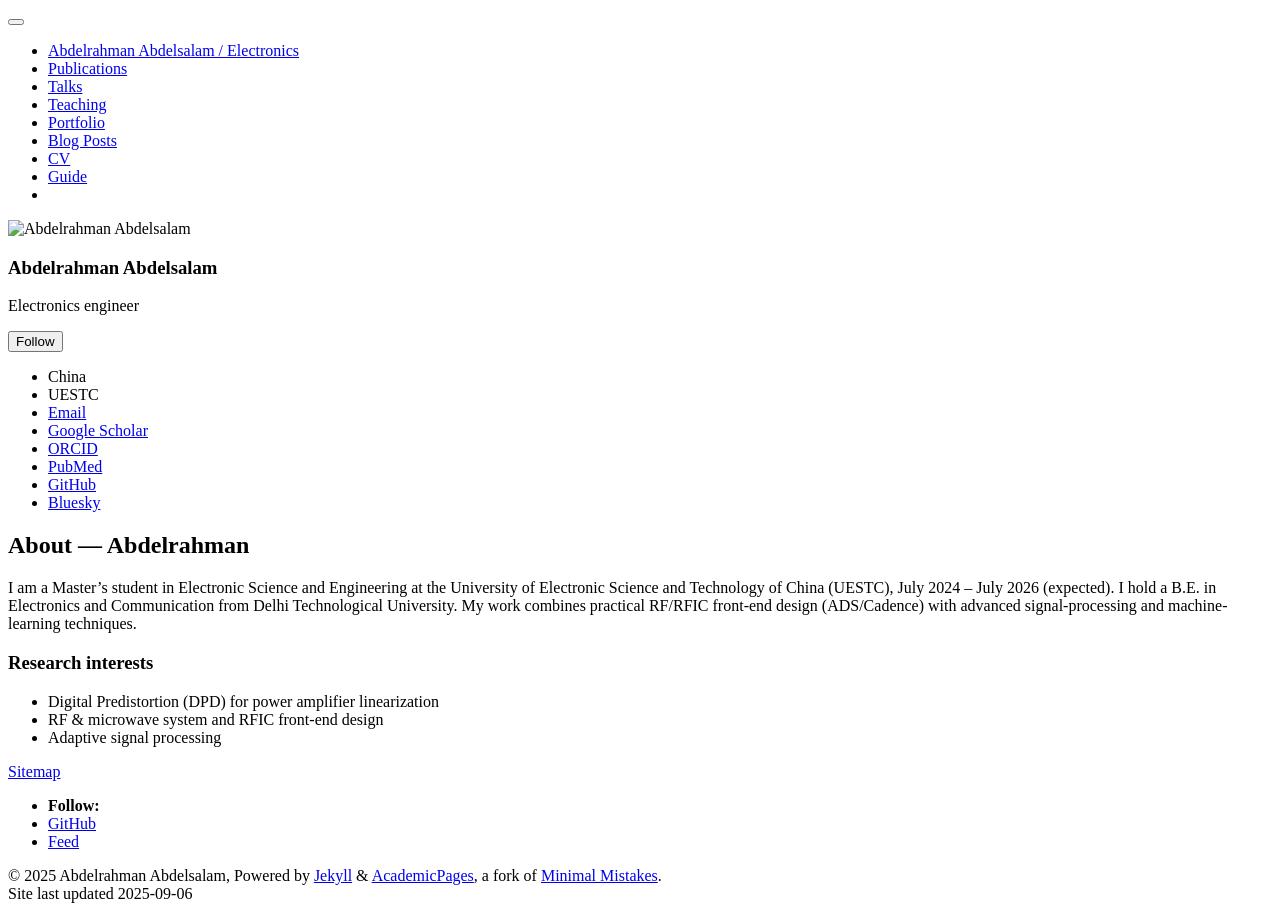
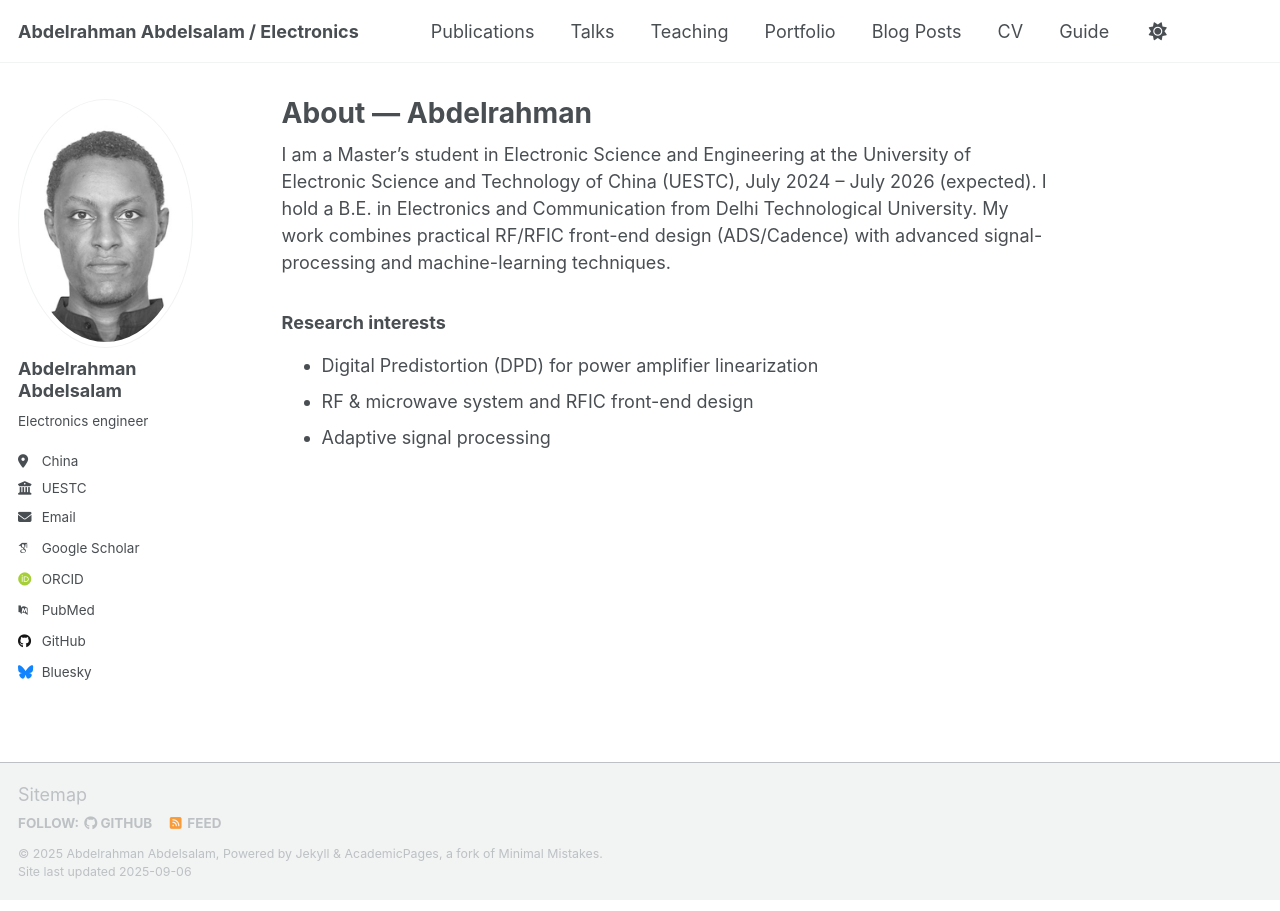
Before and after one commit to abdelrahman-dip/abdelrahmanosman.github.io, a Jekyll site: the page built from _pages/about.md, in a window 1280 px wide. Built offline with Jekyll 4.4.1, drawn with Linux system fonts in a browser that asks for light colours; some web fonts are replaced; a script bundle is joined from its source files by our own code; library files that are not in the unit come from our copies; a script that is not in the unit is left out.

```diff
--- a/_config.yml
+++ b/_config.yml
@@ -14,7 +14,7 @@ title_separator          : "-"
 name                     : &name "Abdelrahman Abdelsalam"
 description              : &description "Electronics engineer"
 url                      : https://abdelrahman-dip.github.io/abdelrahmanosman.github.io/ # the base hostname & protocol for your site e.g. "https://[your GitHub username].github.io" or if you already have some other page hosted on Github then use "https://[your GitHub username].github.io/[Your Repo Name]"
-baseurl                  : "/" # the subpath of your site, e.g. "/blog"
+baseurl                  : "" # the subpath of your site, e.g. "/blog"
 repository               : "abdelrahman-dip/abdelrahmanosman.github.io"
 
 # Site Author - The following control what appear as part of the author content on the side bar.
```
